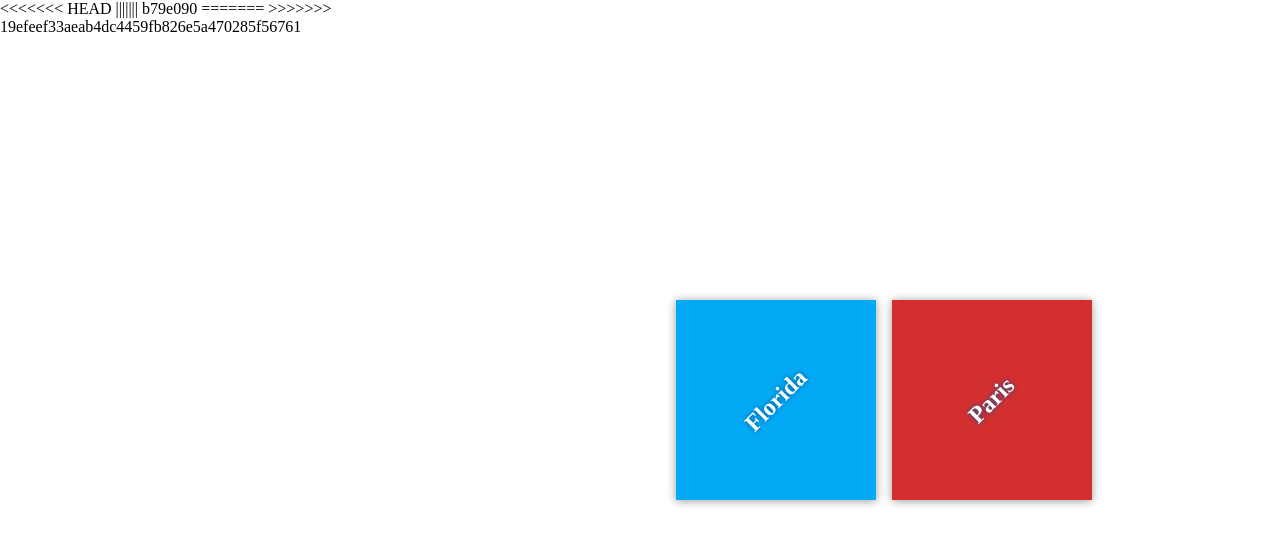
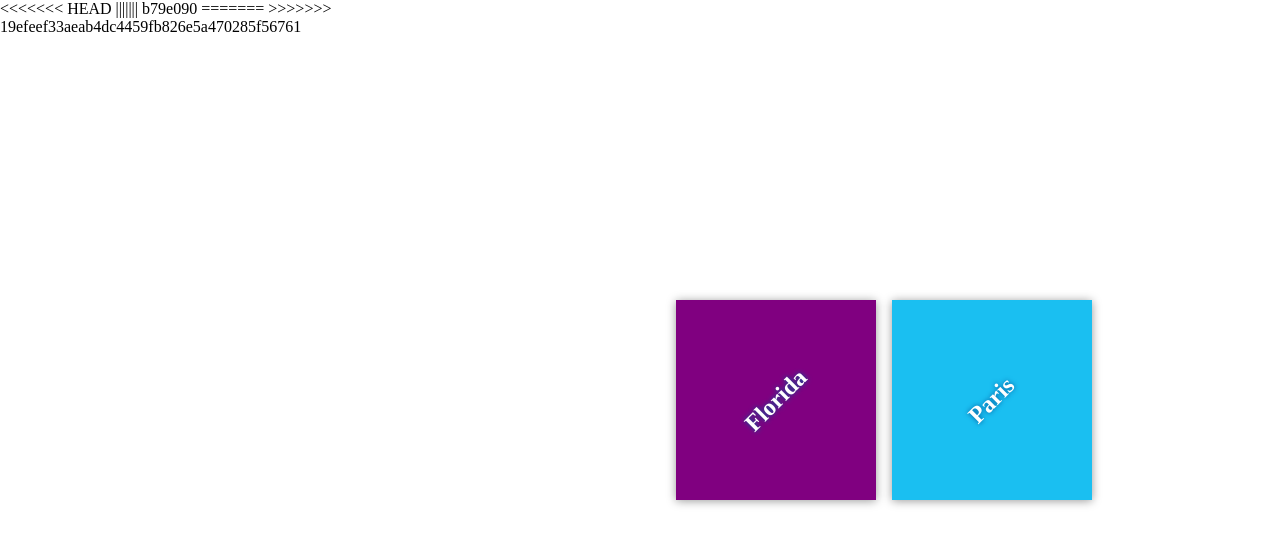
Before and after one commit to EsauSanchez33/My-Travels-Plans, a plain HTML site: page index.html in a window 1280 px wide. Drawn offline with Linux system fonts and the light colour scheme.

Commit message:
changin colors

```diff
--- a/css/app.css
+++ b/css/app.css
@@ -30,7 +30,7 @@ body {
     transform: rotate(0deg);
 }
 .destination {
-    background: #03a9f4;
+    background: #800080;
     box-shadow: 0 1px 9px 0 rgba(0, 0, 0, 0.4);
     color: white;
     margin: 0.5em;
@@ -51,9 +51,9 @@ body {
 }
 
 #florida {
-    background-color: #03a9f4;
+    background-color: #800080;
 }
 
 #paris {
-    background-color: #d32f2f;
+    background-color: #1abff1;
 }
```
